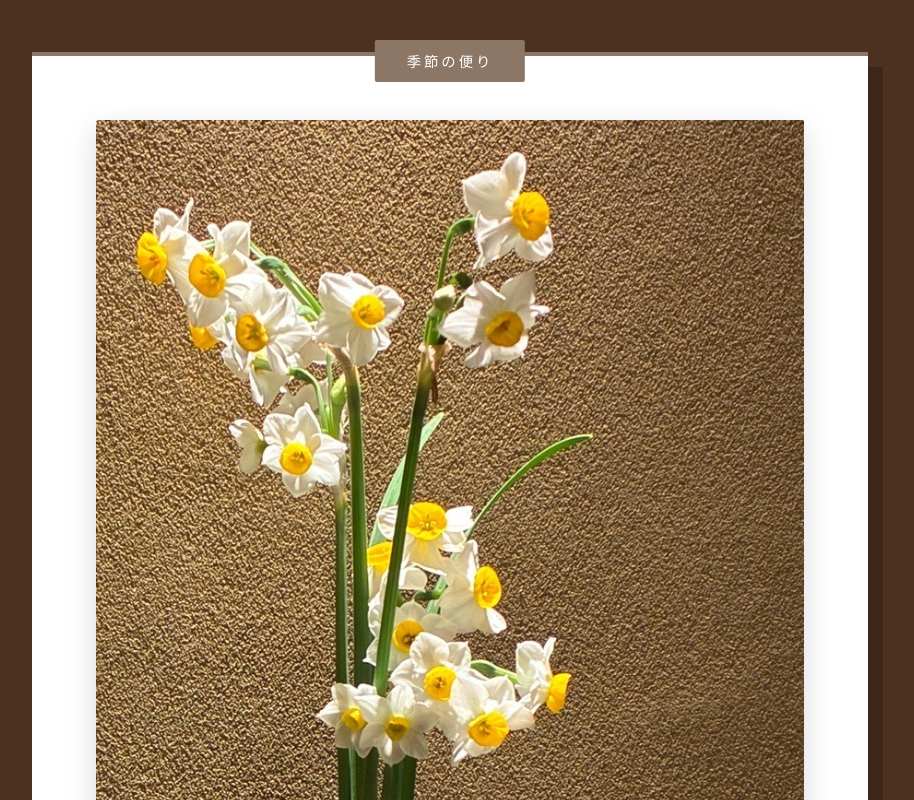
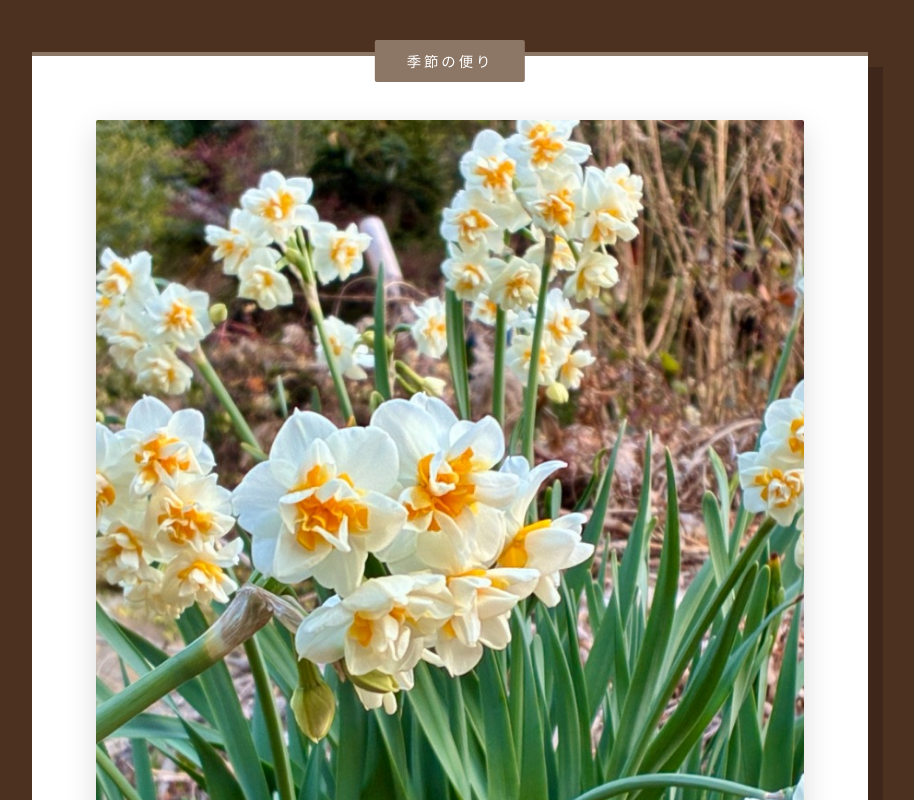
Before and after one commit to zenzaizenzai/tsumikibako, a website built with Vite: page index.html in a window 1280 px wide. Shown: the part 780-1580 px from the top of the page, without its empty margins (190-1104 px from the left). Built offline with nearby package versions, Linux system fonts and the light colour scheme.

Commit message:
feat: 季節の花の写真を新しい水仙に入れ替え

```diff
--- a/index.html
+++ b/index.html
@@ -27,7 +27,7 @@
         <div class="content-paper seasonal-feature">
           <div class="seasonal-label">季節の便り</div>
           <div class="main-visual">
-            <img src="/img/suisen_flower.jpg" alt="季節の水仙"
+            <img src="/img/suisen_flower_2026.jpg" alt="季節の水仙"
               style="width: 100%; height: auto; border-radius: 2px; box-shadow: 0 10px 30px rgba(0,0,0,0.15);">
           </div>
           <div style="text-align: center; margin-top: 2rem;">
```
Also changed, not shown: public/img/suisen_flower_2026.jpg (added).
